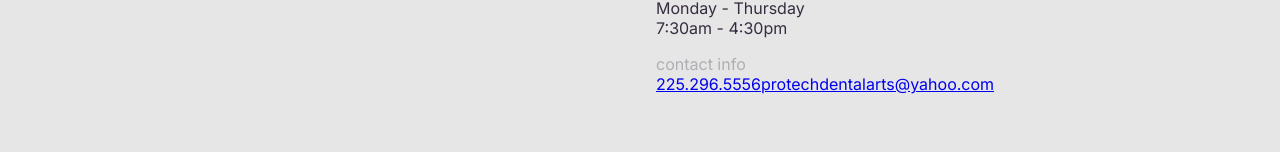
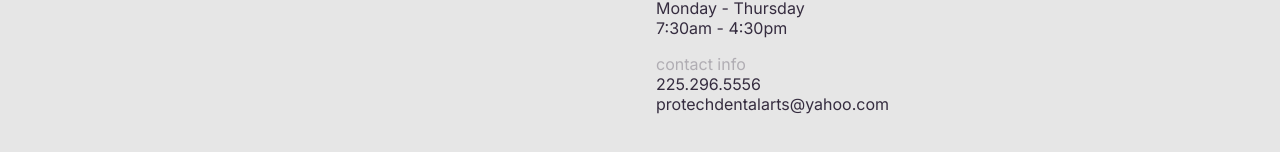
Before and after one commit to sherlineau/protech-v1, a React (Vite) app: page / in a window 1280 px wide. Shown: the part 498-650 px from the top of the page. Built offline with nearby package versions, Linux system fonts and the light colour scheme.

Commit message:
fix styling for link in footer

```diff
--- a/src/components/Footer.css
+++ b/src/components/Footer.css
@@ -42,6 +42,12 @@ iframe {
     margin: 0;
 }
 
+.info a {
+    display: block;
+    text-decoration: none;
+    color: var(--text);
+}
+
 .faded {
     color: var(--text-faded)
 }
```
